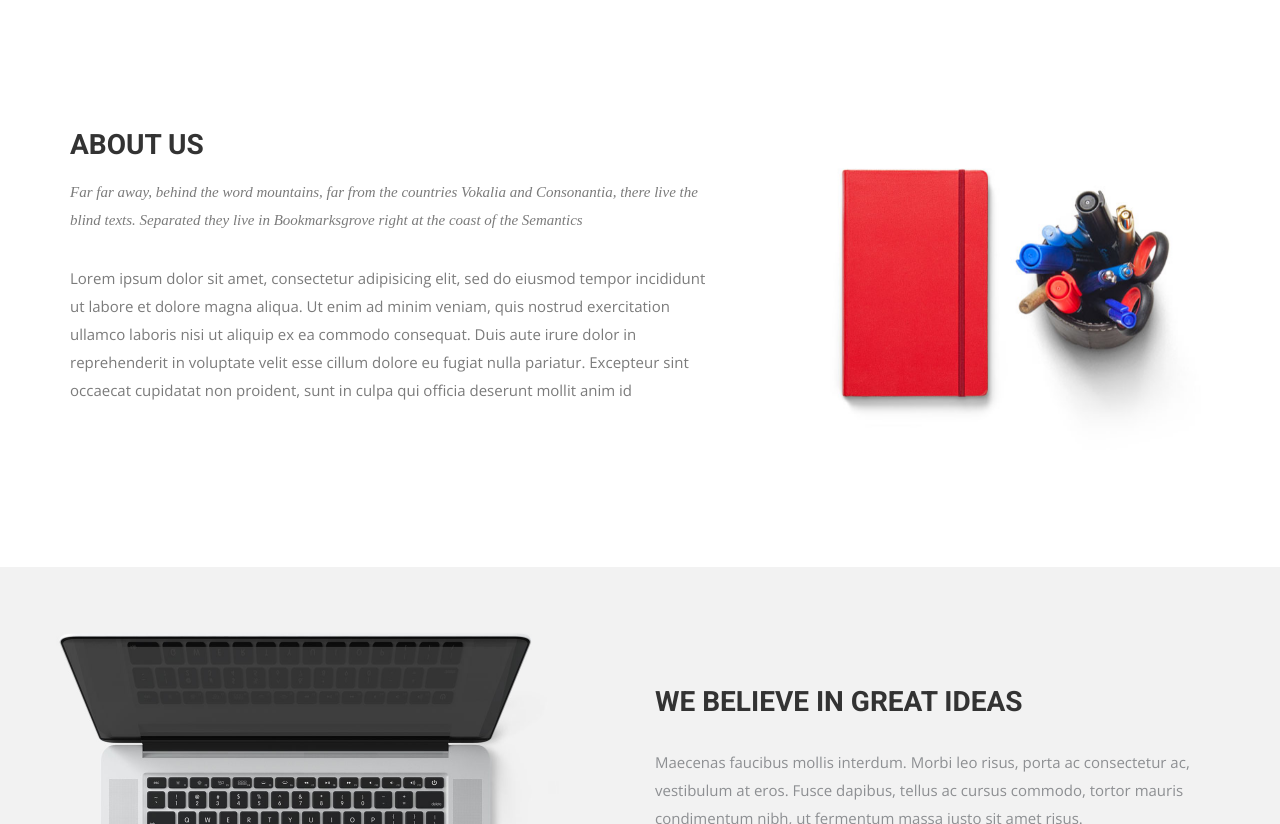
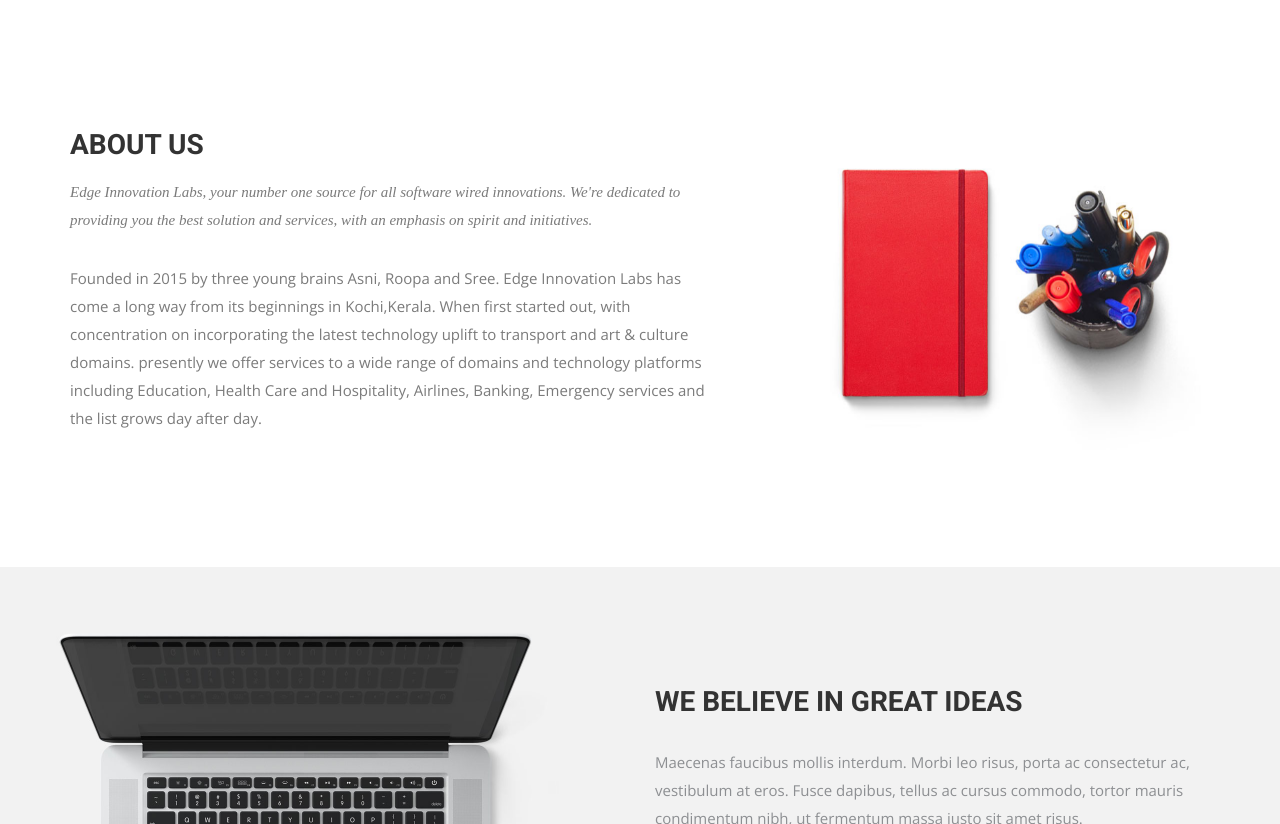
Before and after one commit to anshadkm/edge-site, a Jekyll site: the page built from index.html, in a window 1280 px wide and 900 px high, scrolled down 787 px, cut to the strip 76-900 px from the top of the window. Built offline with Jekyll 4.4.1, drawn with Linux system fonts in a browser that asks for light colours; nearby versions of some CDN libraries; some web fonts are replaced.

Commit message:
Updated content

```diff
--- a/index.html
+++ b/index.html
@@ -24,9 +24,9 @@ permalink: /
         <div class="block">
           <div class="section-title">
             <h2>About Us</h2>
-            <p>Far far away, behind the word mountains, far from the countries Vokalia and Consonantia, there live the blind texts. Separated they live in Bookmarksgrove right at the coast of the Semantics</p>
+            <p>Edge Innovation Labs, your number one source for all software wired innovations. We're dedicated to providing you the best solution and services, with an emphasis on  spirit and initiatives.</p>
           </div>
-          <p>Lorem ipsum dolor sit amet, consectetur adipisicing elit, sed do eiusmod tempor incididunt ut labore et dolore magna aliqua. Ut enim ad minim veniam, quis nostrud exercitation ullamco laboris nisi ut aliquip ex ea commodo consequat. Duis aute irure dolor in reprehenderit in voluptate velit esse cillum dolore eu fugiat nulla pariatur. Excepteur sint occaecat cupidatat non proident, sunt in culpa qui officia deserunt mollit anim id </p>
+          <p>Founded in 2015 by three young brains Asni, Roopa and Sree. Edge Innovation Labs has come a long way from its beginnings in Kochi,Kerala. When first started out, with concentration on incorporating the latest technology uplift to transport and art & culture domains. presently we offer services to a wide range of domains and technology platforms including Education, Health Care and Hospitality, Airlines, Banking, Emergency services and the list grows day after day.</p>
         </div>
       </div><!-- .col-md-7 close -->
       <div class="col-md-5 col-sm-12">
```
